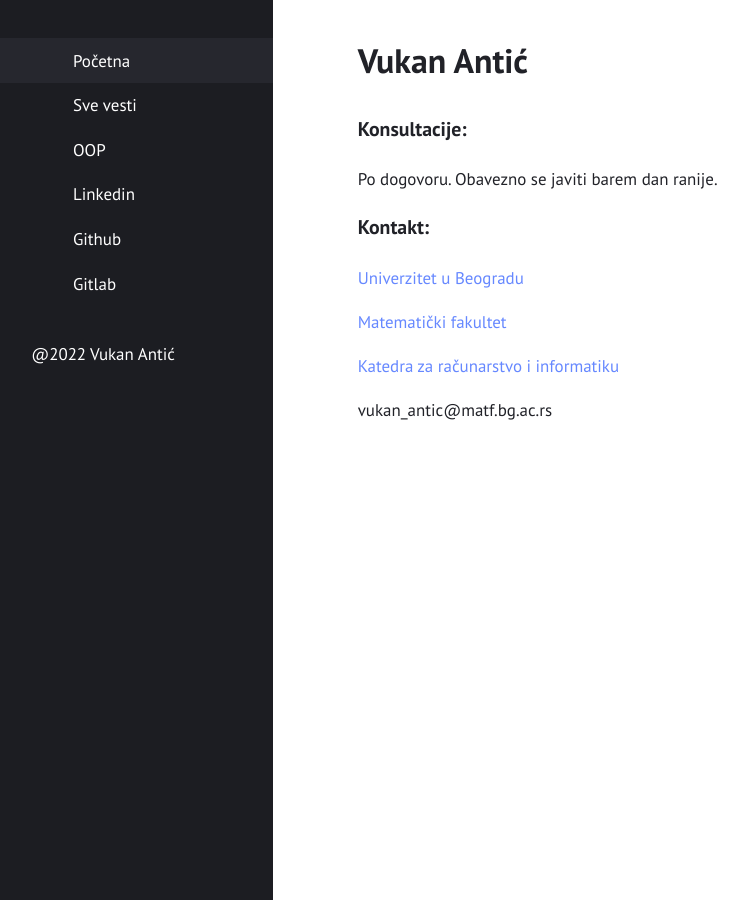
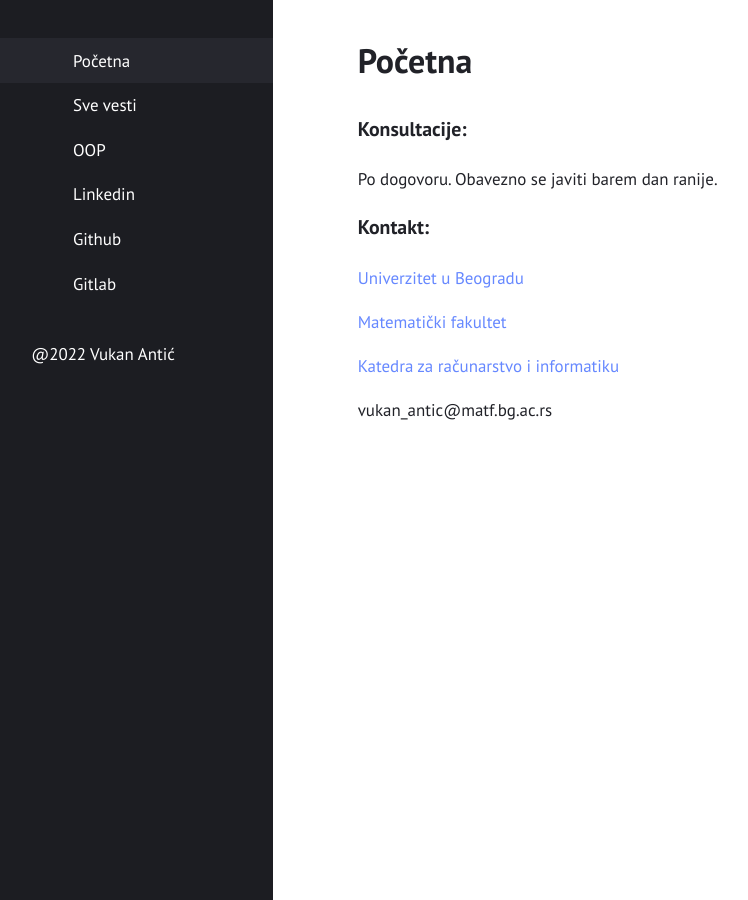
Before and after one commit to VukanAntic/VukanAntic.github.io, a Jekyll site: the page built from Pocetna.md, in a window 1280 px wide. Shown: the whole page, without its empty margins (7-755 px from the left). Built offline with Jekyll 4.4.1, drawn with Linux system fonts in a browser that asks for light colours.

Commit message:
Add: Changed the names of the tabs

```diff
--- a/Pocetna.md
+++ b/Pocetna.md
@@ -1,5 +1,5 @@
 ---
-title: "Vukan Antić"
+title: "Početna"
 permalink: "/"
 layout: page
 ---
--- a/index.html
+++ b/index.html
@@ -1,7 +1,7 @@
 ---
 layout: default
 permalink: "/Vesti/"
-title: "Home"
+title: "Vesti"
 ---
 
 {% if site.show_excerpts %}
```
